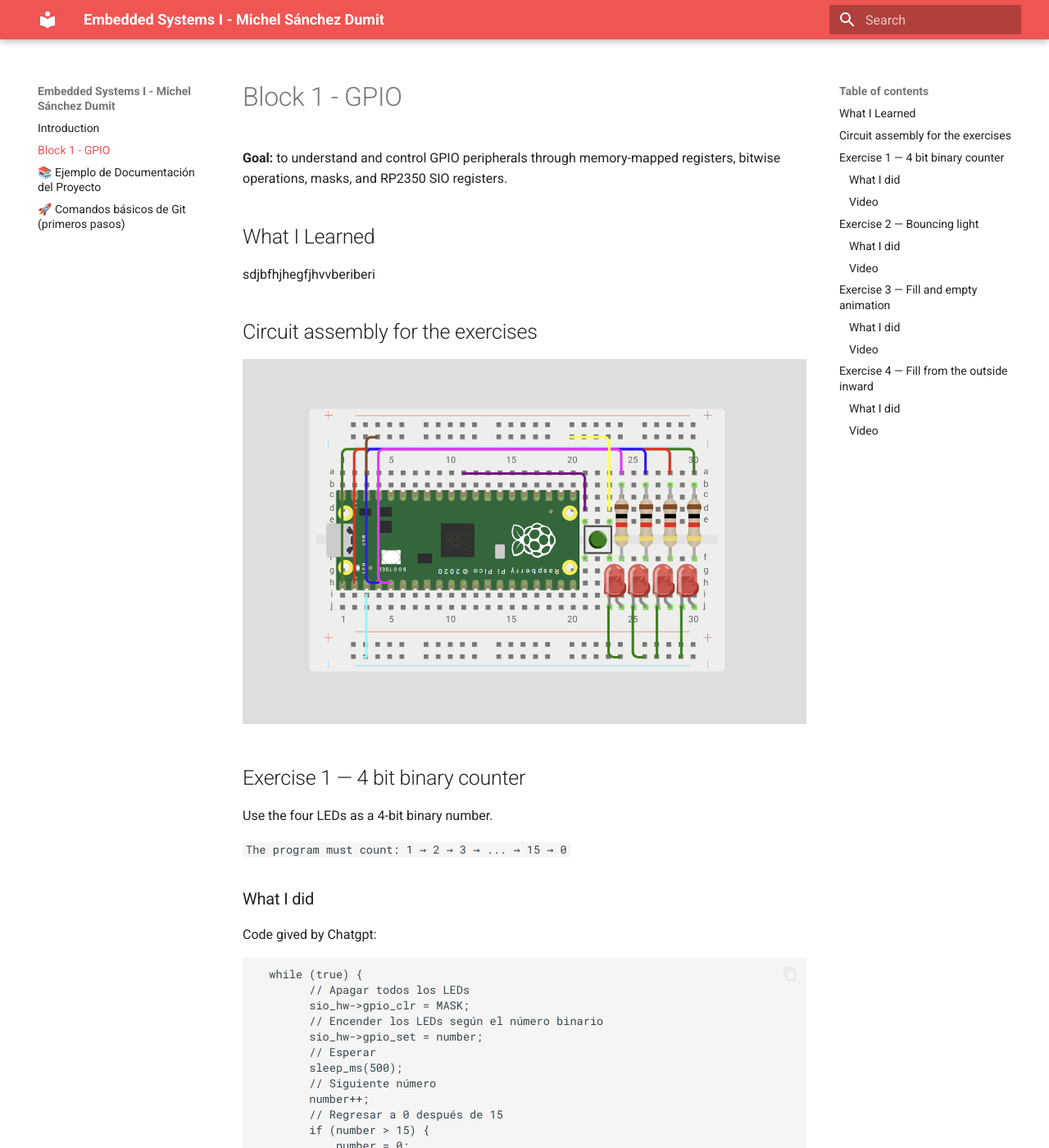
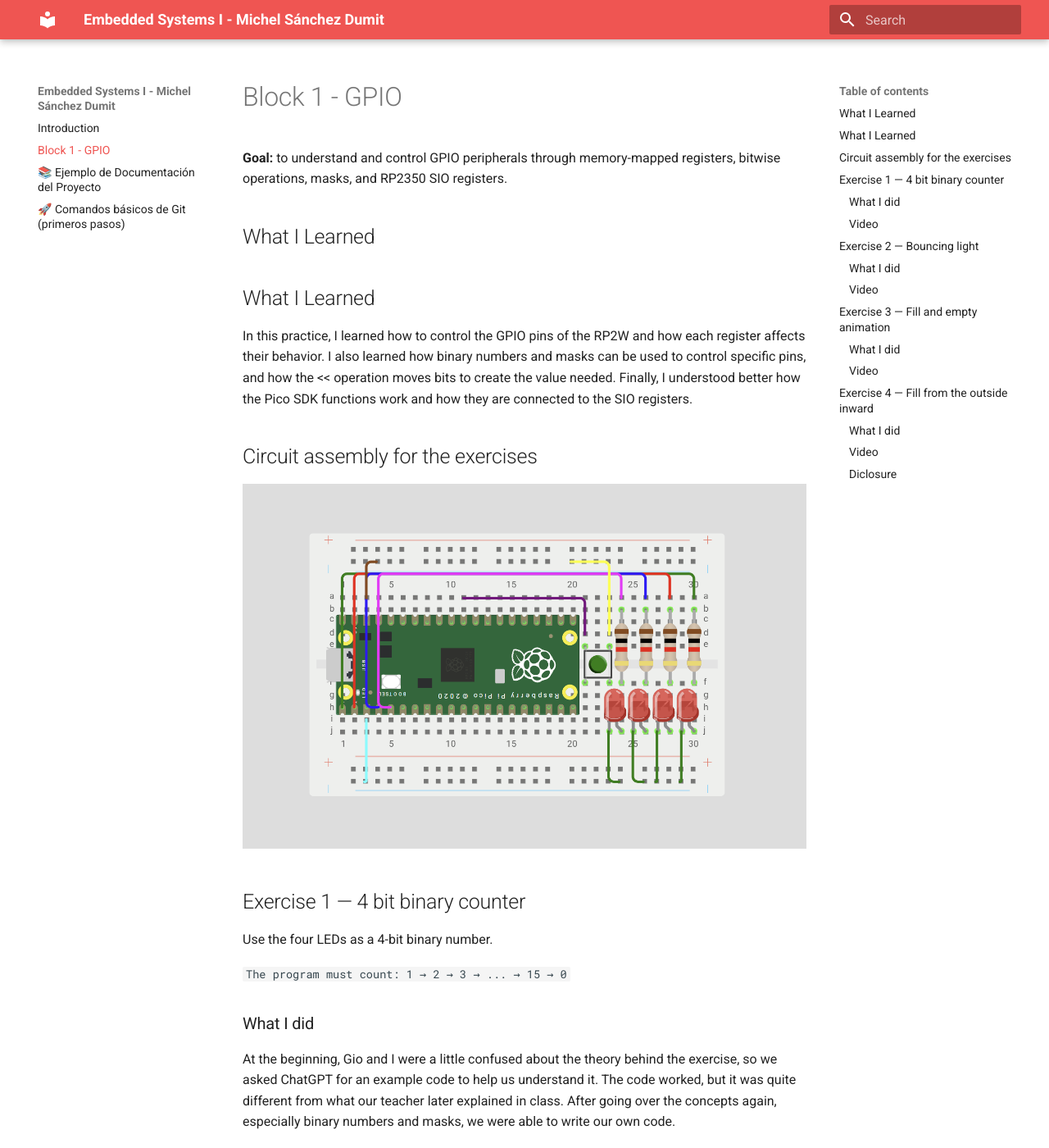
Before and after one commit to MichelSDumit/Sistemas-Embebidos---Michel, an MkDocs documentation site: the page built from docs/comandos.md, in a window 1280 px wide and 1400 px high. Shown: the whole window at 82% size. Built offline with MkDocs 1.6.1 and Material for MkDocs 9.7.7, drawn with Linux system fonts in a browser that asks for light colours; some of the changed text lies outside the part shown.

Commit message:
explicaciones

````diff
--- a/docs/comandos.md
+++ b/docs/comandos.md
@@ -4,7 +4,10 @@
 
 ## What I Learned
 
-sdjbfhjhegfjhvvberiberi
+## What I Learned
+
+In this practice, I learned how to control the GPIO pins of the RP2W and how each register affects their behavior. I also learned how binary numbers and masks can be used to control specific pins, and how the << operation moves bits to create the value needed. Finally, I understood better how the Pico SDK functions work and how they are connected to the SIO registers.
+
 
 ## Circuit assembly for the exercises
 ![Circuito ensamblado](recursos/imgs/b1/Circuitogpio.png)
@@ -16,6 +19,7 @@ Use the four LEDs as a 4-bit binary number.
 
 ### What I did
 
+At the beginning, Gio and I were a little confused about the theory behind the exercise, so we asked ChatGPT for an example code to help us understand it. The code worked, but it was quite different from what our teacher later explained in class. After going over the concepts again, especially binary numbers and masks, we were able to write our own code.
 
 Code gived by Chatgpt:
 ```
@@ -51,6 +55,8 @@ Create a light that moves across the four LEDs and then returns.
 
 ### What I did
 
+For this exercise, we went over the theory again and understood better how to move the bits between the four LEDs. With this, we were able to create the code ourselves.
+
 Code:
 ```
    while (true)
@@ -75,6 +81,7 @@ Code:
 Create an animation that progressively fills all four LEDs and then progressively empties them.
 
 ### What I did
+For this exercise, we reviewed the theory again and understood how the masks could be used to control each LED. Instead of using a counter like in the previous exercises, we decided to turn each LED on and off individually using binary values. This made the sequence easier for us to understand and follow.
 
 Code:
 ```
@@ -104,6 +111,7 @@ sleep_ms(200);
 Create an animation that progressively fills all four LEDs and then progressively empties them.
 
 ### What I did
+For this exercise, we used what we had learned about binary masks to control more than one LED at the same time. We first turned on the two LEDs on the outside using 1001, and then the two LEDs in the middle using 0110. After that, we turned them off in the same order.
 
 Code:
 ```
@@ -121,3 +129,5 @@ Code:
 
 ### **Video**
 <iframe width="560" height="315" src="https://www.youtube.com/embed/gMO9P1rv6QY?si=1lvuD-RQE6oLm1Rq" title="YouTube video player" frameborder="0" allow="accelerometer; autoplay; clipboard-write; encrypted-media; gyroscope; picture-in-picture; web-share" referrerpolicy="strict-origin-when-cross-origin" allowfullscreen></iframe>
+
+### Diclosure
````
